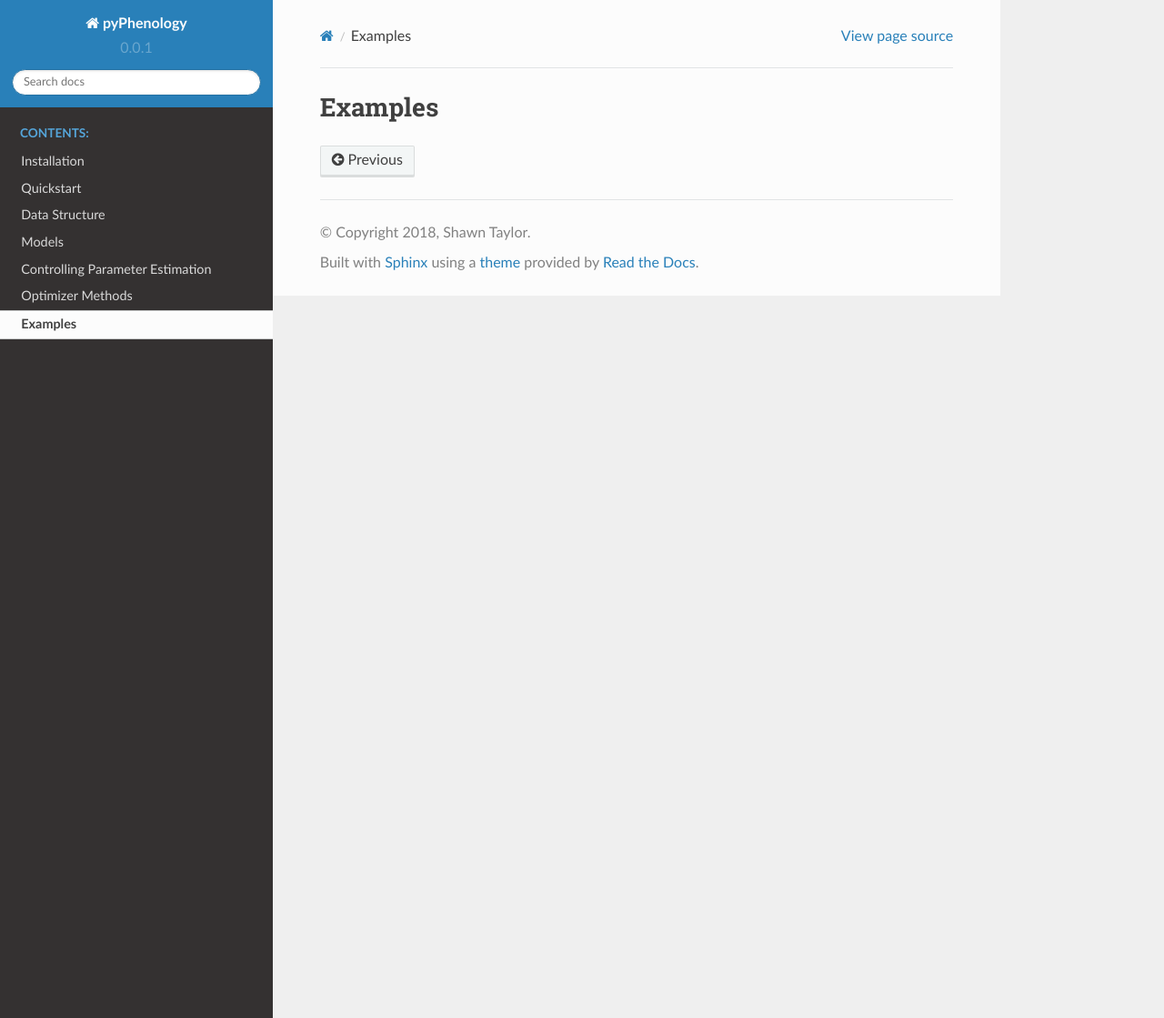
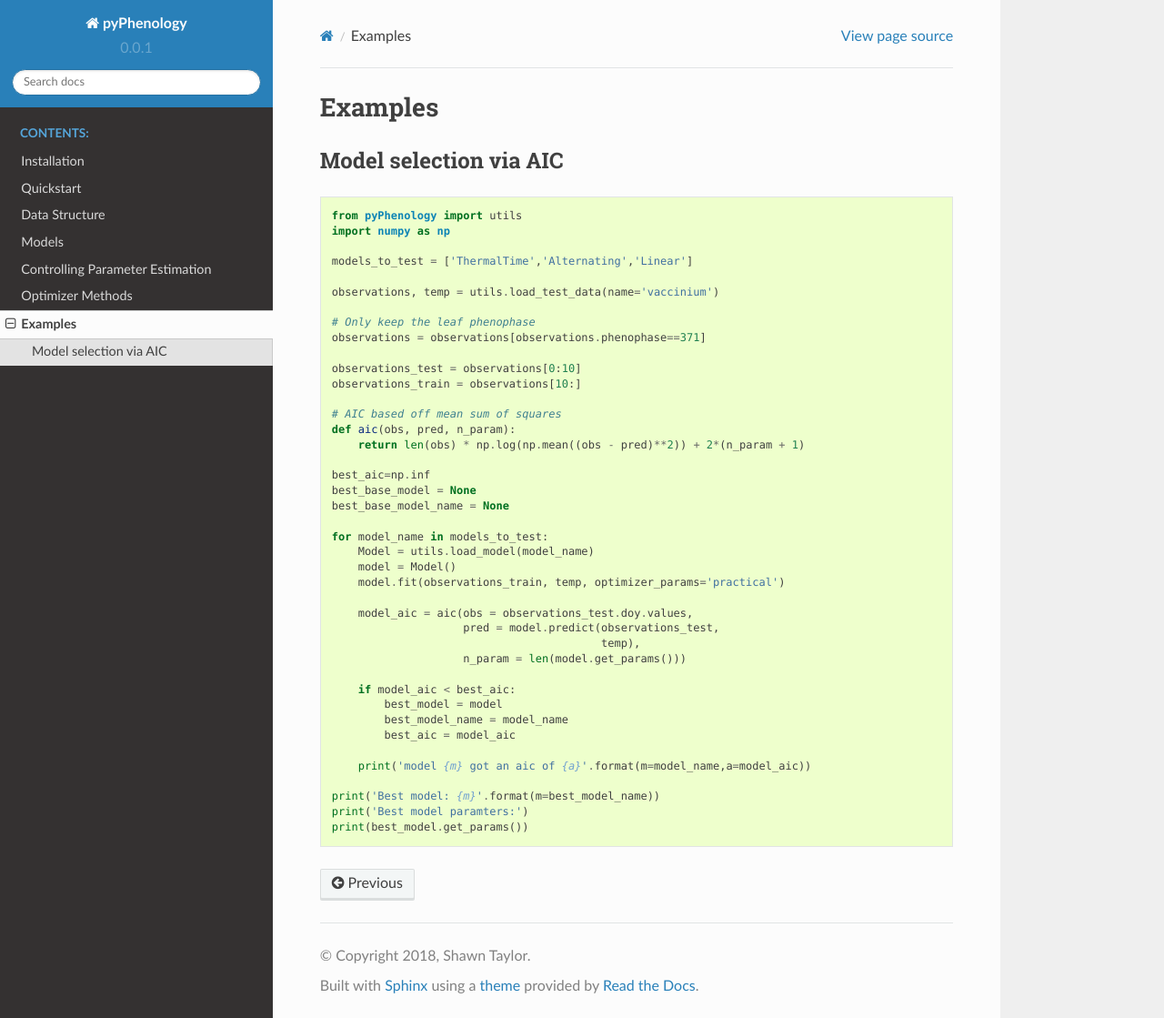
Before and after one commit to sdtaylor/pyPhenology, a Sphinx documentation site: the page built from docs/examples.rst, in a window 1280 px wide and 1119 px high. Shown: the whole window at 91% size. Built offline with Sphinx 7.4.7 and the Read the Docs theme 2.0.0, drawn with Linux system fonts in a browser that asks for light colours.

Commit message:
add example script

```diff
--- a/docs/examples.rst
+++ b/docs/examples.rst
@@ -1,3 +1,51 @@
 ########
 Examples
 ########
+
+
+Model selection via AIC
+=======================
+
+::
+
+    from pyPhenology import utils
+    import numpy as np
+
+    models_to_test = ['ThermalTime','Alternating','Linear']
+
+    observations, temp = utils.load_test_data(name='vaccinium')
+
+    # Only keep the leaf phenophase
+    observations = observations[observations.phenophase==371]
+
+    observations_test = observations[0:10]
+    observations_train = observations[10:]
+
+    # AIC based off mean sum of squares
+    def aic(obs, pred, n_param):
+        return len(obs) * np.log(np.mean((obs - pred)**2)) + 2*(n_param + 1)
+
+    best_aic=np.inf
+    best_base_model = None
+    best_base_model_name = None
+
+    for model_name in models_to_test:
+        Model = utils.load_model(model_name)
+        model = Model()
+        model.fit(observations_train, temp, optimizer_params='practical')
+
+        model_aic = aic(obs = observations_test.doy.values,
+                        pred = model.predict(observations_test,
+                                             temp),
+                        n_param = len(model.get_params()))
+
+        if model_aic < best_aic:
+            best_model = model
+            best_model_name = model_name
+            best_aic = model_aic
+
+        print('model {m} got an aic of {a}'.format(m=model_name,a=model_aic))
+
+    print('Best model: {m}'.format(m=best_model_name))
+    print('Best model paramters:')
+    print(best_model.get_params())
```
Also changed, not shown: 1 other file.
